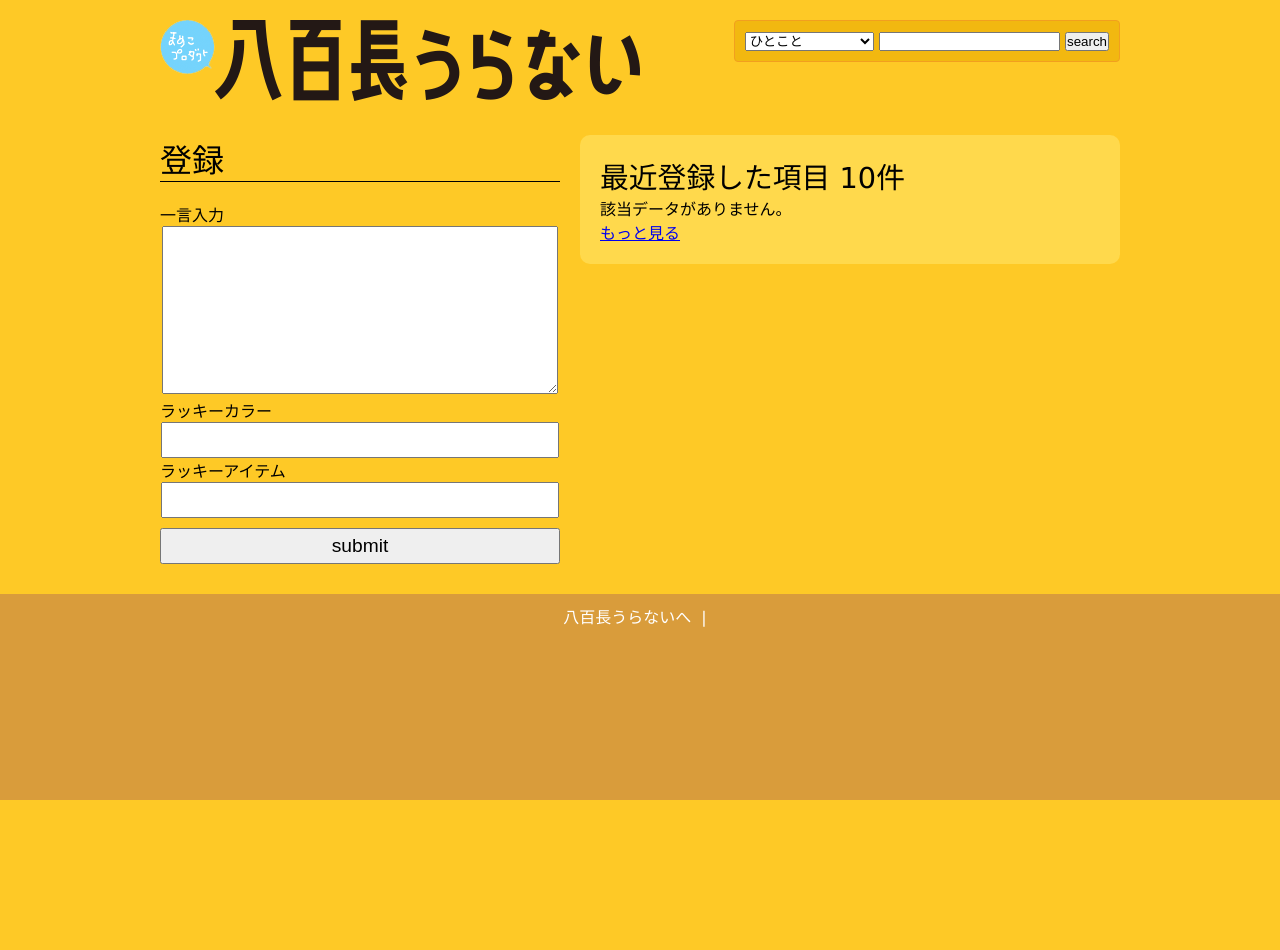
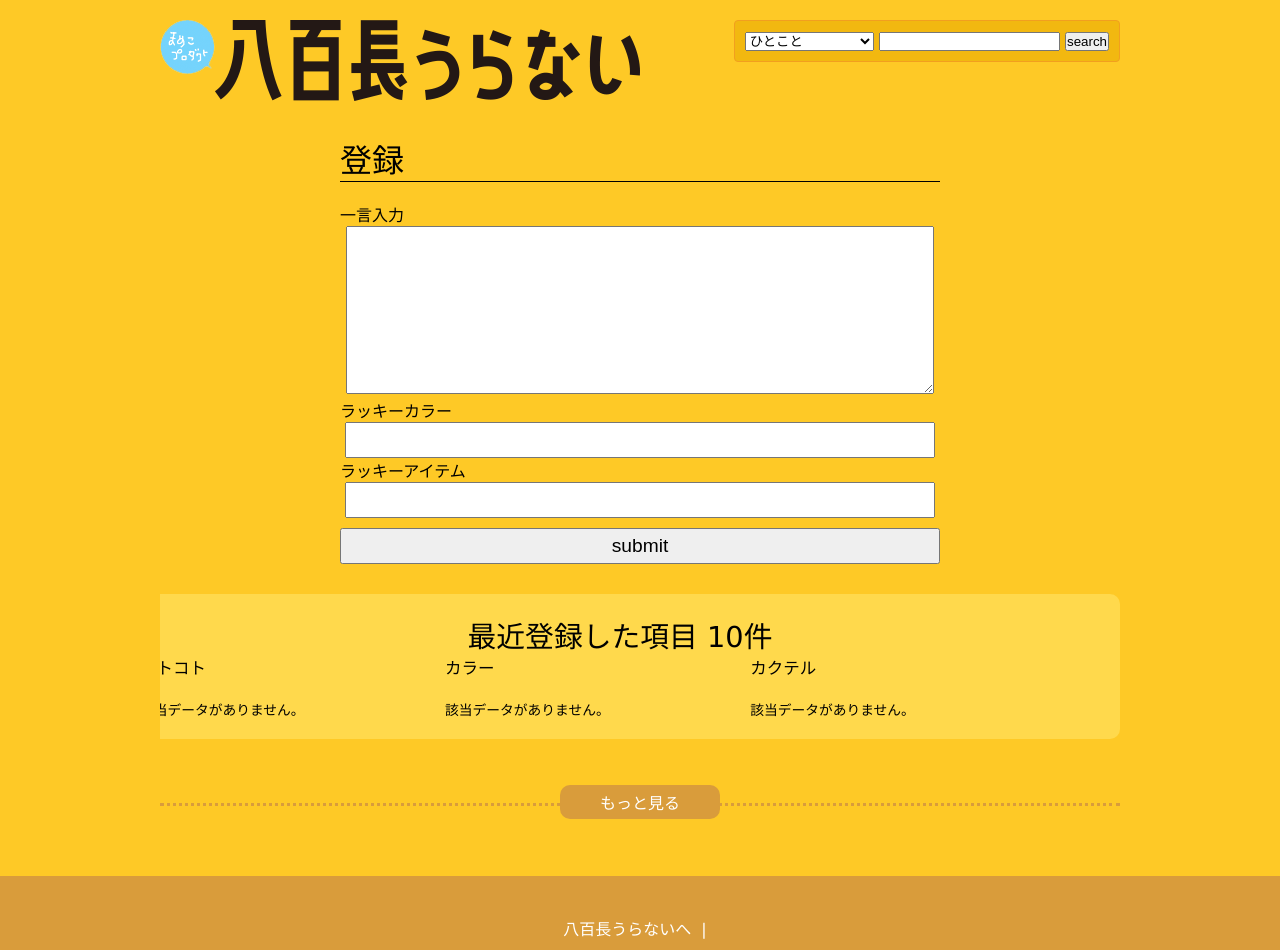
Before and after one commit to woopsdez/800uranai, a PHP site: page /admin/index.php in a window 1280 px wide. Before the commit the page ends 800 px from the top, so only its background shows below. Run offline with PHP 8.4, Linux system fonts and the light colour scheme; data that the repository does not hold is empty.

Commit message:
adding ranking and change Database table.

```diff
--- a/_notes/dwsync.xml
+++ b/_notes/dwsync.xml
@@ -3,4 +3,7 @@
 <file name="fortune.php" server="ftp41.heteml.jp//web/" local="3446222975" remote="318763443839124372" Dst="-1" />
 <file name="index.php" server="ftp41.heteml.jp//web/" local="3446226414" remote="318763443839124372" Dst="-1" />
 <file name="style.css" server="ftp41.heteml.jp//web/" local="3446227863" remote="318763443839124372" Dst="-1" />
+<file name="fortune.php" server="Macintosh HD/Applications/MAMP" local="3446222975" remote="318763443839119487" Dst="-1" />
+<file name="style.css" server="Macintosh HD/Applications/MAMP" local="3446229934" remote="318763443839126446" Dst="-1" />
+<file name="result.php" server="Macintosh HD/Applications/MAMP" local="3446228995" remote="318763443839125507" Dst="-1" />
 </dwsync>
--- a/admin.css
+++ b/admin.css
@@ -25,6 +25,10 @@ h3{
 	font-size: 180%;
 }
 
+.gototop{
+	clear: both;
+}
+
 .search{
 	position: absolute;
 	top: 20px;
@@ -44,8 +48,8 @@ h3{
 }
 
 .left{
-	width: 400px;
-	float: left;
+	width: 600px;
+	margin: 0 auto;
 }
 
 .left h2{
@@ -75,15 +79,31 @@ h3{
 }
 
 .right{
-	width: 500px;
-	float: right;
+	overflow: hidden;
+	width: 960px;
+	margin: 30px auto;
 	padding: 20px;
 	text-align: left;
 	background: #ffd94c;
 	border-radius: 10px;
 }
 
-.right div{
+.right h3{
+	text-align: center;
+}
+
+.right h4{
+	font-size: 120%;
+}
+
+.right .box{
+	display: inline-block;
+	width: 300px;
+	font-size: 86%;
+	vertical-align: top;
+}
+
+.right div.box div{
 	overflow: hidden;
 	margin-bottom: 10px;
 	padding: 10px;
@@ -93,7 +113,7 @@ h3{
 .right dt{
 	clear: left;
 	float: left;
-	width: 6em;
+	width: 4em;
 	color: #ff5f8e;
 }
 .right dd{
--- a/admin/index.php
+++ b/admin/index.php
@@ -27,7 +27,7 @@ if($hitokoto<>'' or $color<>'' or $item<>''){ //いずれかに引数が入っ
 <body>
 <header>
 <div class="inner">
-  <h1><img src="../images/800uranai.png" width="480" height="81" alt="八百長うらない"></h1>
+  <h1><a href="../index.php"><img src="../images/800uranai.png" width="480" height="81" alt="八百長うらない"></a></h1>
 <form action="search.php" method="post">
 <section class="search"><p>
 	<select name="fld">
@@ -62,7 +62,8 @@ if($hitokoto<>'' or $color<>'' or $item<>''){ //いずれかに引数が入っ
 	<h3>最近登録した項目 10件</h3>
 	<?php
 	//登録したレコード一覧を表示
-	$sql = "select * from uranai order by renban desc limit 10";
+	function dbcall($table){
+			$sql = "select * from ".$table." order by renban desc limit 10";
 			$result = mysql_query($sql); //取得した要素をresultに格納
 			$rows = mysql_num_rows($result); //実行結果の行数を返す
 			if($rows == 0){
@@ -75,10 +76,9 @@ if($hitokoto<>'' or $color<>'' or $item<>''){ //いずれかに引数が入っ
 							<div>
 								<dl>
 									<dt>番号</dt><dd>".$row["renban"]."</dd>
-					<dt>ひとこと</dt><dd>".htmlspecialchars($row["hitokoto"])."</dd>
-					<dt>カラー</dt><dd>".htmlspecialchars($row["color"])."</dd>
-					<dt>アイテム</dt><dd>".htmlspecialchars($row["item"])."</dd>
+									<dt>カラー</dt><dd>".htmlspecialchars($row[$table])."</dd>
 								</dl>
+
 								<p>
 									<a href='edit.php?id=".$row["renban"]."'>修正する</a> |
 									<a href='delete.php?id=".$row["renban"]."'>削除する</a>
@@ -86,9 +86,22 @@ if($hitokoto<>'' or $color<>'' or $item<>''){ //いずれかに引数が入っ
 							</div>";
 					 }
 				}
+			};
 	?>
-	<a href="list.php">もっと見る</a>
+	<div class="box" id="hitokoto">
+	<h4>ヒトコト</h4>
+	<?php dbcall("hitokoto"); ?>
+	</div>
+	<div class="box" id="color">
+	<h4>カラー</h4>
+	<?php dbcall("color"); ?>
+	</div>
+	<div class="box" id="item">
+	<h4>カクテル</h4>
+	<?php dbcall("item"); ?>
+	</div>
 </section>
+	<p class="gototop"><a href="list.php">もっと見る</a></p>
 </div>
 
 <footer>
--- a/images/_notes/dwsync.xml
+++ b/images/_notes/dwsync.xml
@@ -14,4 +14,6 @@
 <file name="yagi.png" server="ftp41.heteml.jp//web/" local="3446213642" remote="318763443839111352" Dst="-1" />
 <file name="mizugame.png" server="ftp41.heteml.jp//web/" local="3446213642" remote="318763443839111352" Dst="-1" />
 <file name="uo.png" server="ftp41.heteml.jp//web/" local="3446213642" remote="318763443839111352" Dst="-1" />
+<file name="800uranai.png" server="Macintosh HD/Applications/MAMP" local="3446213642" remote="318763443839110154" Dst="-1" />
+<file name="tagline.png" server="Macintosh HD/Applications/MAMP" local="3446213642" remote="318763443839110154" Dst="-1" />
 </dwsync>
--- a/style.css
+++ b/style.css
@@ -50,6 +50,10 @@ footer{
 	background: #d99c3b;
 }
 
+footer .inner{
+	padding-top: 30px;
+}
+
 footer p{
 	display: inline-block;
 	color: #fff;
@@ -73,7 +77,6 @@ footer a{
 	position: relative;
 	clear: both;
 	margin-bottom: 40px;
-	padding-top: 20px;
 	border-bottom: dotted #d99c3b;;
 }
 
@@ -133,6 +136,10 @@ body#result #no{
 	top: -90px;
 }
 
+#result #tagline{
+	margin-bottom: 0;
+}
+
 #result section#myComment{
 	width: 70%;
 	float: left;
@@ -173,6 +180,19 @@ body#result #no{
 
 #candi h2:before{
 	content: "★";
+}
+
+#ranking ul{
+	overflow: hidden;
+	width: 960px;
+	margin: 0 auto;
+	margin-bottom: -30px;
+	text-align: center;
+}
+
+#ranking ul li{
+	width: 75px;
+	display: inline-block;
 }
 
 .right{
@@ -292,10 +312,6 @@ over1000display
 	display: block;
 	}
 
-	#result #tagline{
-	margin-bottom: 0;
-}
-
 	#myRank{
 	display: inline;
 }
```
Also changed, not shown: fortune.php (+62 -20 lines), result.php (+11 -9 lines). Lines whose indentation alone changed are shown as unchanged.
